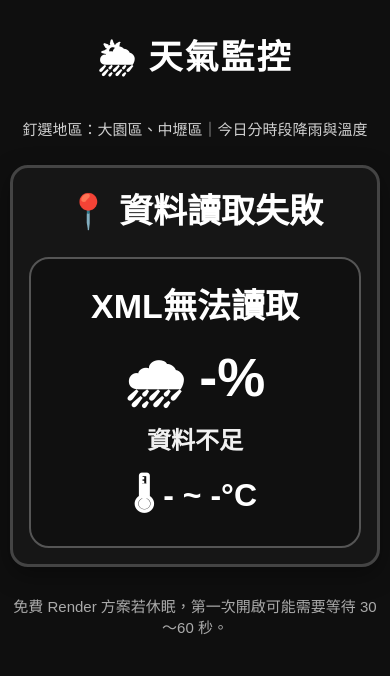
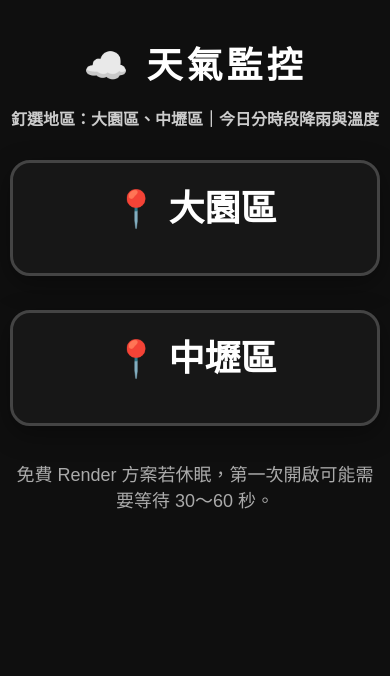
Before and after one commit to gamer0929-cyber/weather-app, a Flask app: page / in a window 390 px wide. Shown: the top 676 px of the page. Run offline with Flask 3, Linux system fonts and the light colour scheme; data that the repository does not hold is empty.

Commit message:
Update index.html

```diff
--- a/templates/index.html
+++ b/templates/index.html
@@ -15,106 +15,120 @@
     body {
         margin: 0;
         background: #0f0f0f;
-        color: #ffffff;
+        color: white;
         font-family: Arial, "Microsoft JhengHei", sans-serif;
     }
 
     .page {
         width: 100%;
-        max-width: 1200px;
+        max-width: 1300px;
         margin: 0 auto;
-        padding: 28px 16px 60px;
+        padding: 26px 14px 50px;
     }
 
     .title {
         text-align: center;
-        font-size: 46px;
+        font-size: 56px;
         font-weight: 900;
-        margin: 10px 0 28px;
-        letter-spacing: 2px;
+        margin: 18px 0 18px;
+        letter-spacing: 4px;
+    }
+
+    .title-icon {
+        color: #9a9a9a;
+        filter: grayscale(100%);
     }
 
     .subtitle {
         text-align: center;
-        color: #cfcfcf;
-        font-size: 18px;
-        margin-bottom: 26px;
+        font-size: 22px;
+        color: #cccccc;
+        margin-bottom: 30px;
+        font-weight: 700;
     }
 
     .location-block {
         border: 3px solid #444;
-        border-radius: 24px;
-        padding: 24px;
-        margin-bottom: 28px;
-        background: #161616;
-        box-shadow: 0 8px 24px rgba(0,0,0,0.35);
+        border-radius: 28px;
+        padding: 26px;
+        margin-bottom: 34px;
+        background: #171717;
+        box-shadow: 0 8px 26px rgba(0,0,0,0.35);
     }
 
     .location-title {
-        font-size: 42px;
+        text-align: center;
+        font-size: 48px;
         font-weight: 900;
-        text-align: center;
-        margin: 0 0 24px;
-        color: #ffffff;
+        margin: 0 0 26px;
+    }
+
+    .pin {
+        color: #ff3b1f;
     }
 
     .period-grid {
         display: grid;
         grid-template-columns: repeat(4, 1fr);
-        gap: 16px;
+        gap: 18px;
     }
 
     .period-card {
+        background: #101010;
         border: 2px solid #555;
-        border-radius: 20px;
-        padding: 22px 14px;
+        border-radius: 24px;
+        padding: 24px 12px;
         text-align: center;
-        background: #101010;
-        min-height: 210px;
+        min-height: 245px;
     }
 
     .period {
-        font-size: 34px;
+        font-size: 30px;
         font-weight: 900;
-        margin-bottom: 20px;
-        color: #ffffff;
+        margin-bottom: 18px;
+        line-height: 1.25;
     }
 
     .rain {
-        font-size: 52px;
+        font-size: 58px;
         font-weight: 900;
-        margin-bottom: 14px;
-        line-height: 1.1;
+        margin-bottom: 12px;
+    }
+
+    .rain-icon {
+        color: #8f8f8f;
+        filter: grayscale(100%);
     }
 
     .scope {
-        font-size: 24px;
-        font-weight: 800;
-        margin-bottom: 16px;
-        color: #f1f1f1;
+        font-size: 28px;
+        font-weight: 900;
+        margin-bottom: 18px;
+        color: #eeeeee;
     }
 
     .temp {
-        font-size: 32px;
+        font-size: 36px;
         font-weight: 900;
-        color: #ffffff;
     }
 
-    .hint {
-        text-align: center;
-        color: #aaa;
-        font-size: 15px;
-        margin-top: 26px;
+    .temp-cold {
+        color: #4da3ff;
     }
 
-    .empty {
-        border: 3px solid #555;
-        border-radius: 24px;
-        padding: 40px 20px;
+    .temp-warm {
+        color: #ff9f1a;
+    }
+
+    .temp-hot {
+        color: #ff3b30;
+    }
+
+    .notice {
         text-align: center;
-        font-size: 32px;
-        font-weight: 900;
-        background: #161616;
+        font-size: 18px;
+        color: #aaa;
+        margin-top: 26px;
     }
 
     @media (max-width: 1000px) {
@@ -123,34 +137,34 @@
         }
 
         .title {
-            font-size: 42px;
+            font-size: 46px;
         }
 
         .location-title {
-            font-size: 38px;
+            font-size: 42px;
         }
     }
 
-    @media (max-width: 560px) {
+    @media (max-width: 600px) {
         .page {
-            padding: 20px 10px 40px;
+            padding: 18px 10px 40px;
         }
 
         .title {
-            font-size: 34px;
+            font-size: 36px;
         }
 
         .subtitle {
-            font-size: 15px;
+            font-size: 16px;
         }
 
         .location-block {
             padding: 16px;
-            border-radius: 18px;
+            border-radius: 20px;
         }
 
         .location-title {
-            font-size: 34px;
+            font-size: 36px;
         }
 
         .period-grid {
@@ -158,24 +172,23 @@
         }
 
         .period-card {
-            min-height: 185px;
-            padding: 20px 12px;
+            min-height: 220px;
         }
 
         .period {
-            font-size: 34px;
+            font-size: 30px;
         }
 
         .rain {
-            font-size: 54px;
+            font-size: 56px;
         }
 
         .scope {
-            font-size: 24px;
+            font-size: 26px;
         }
 
         .temp {
-            font-size: 32px;
+            font-size: 34px;
         }
     }
 </style>
@@ -184,54 +197,126 @@
 <body>
 <div class="page">
 
-    <div class="title">🌦 天氣監控</div>
+    <div class="title"><span class="title-icon">☁️</span> 天氣監控</div>
     <div class="subtitle">釘選地區：大園區、中壢區｜今日分時段降雨與溫度</div>
 
-    {% if weather and weather|length > 0 %}
-
-        {% set locations = [] %}
-
-        {% for w in weather %}
-            {% if w.location not in locations %}
-                {% set _ = locations.append(w.location) %}
-            {% endif %}
-        {% endfor %}
-
-        {% for location in locations %}
     <section class="location-block">
-            <h2 class="location-title">📍 {{ location }}</h2>
+        <h2 class="location-title"><span class="pin">📍</span> 大園區</h2>
 
         <div class="period-grid">
             {% for w in weather %}
-                    {% if w.location == location %}
+                {% if w.location == "大園區" %}
                 <div class="period-card">
+
+                    {% if w.period == "06-11" %}
+                        <div class="period">上午：06 ~ 11</div>
+                    {% elif w.period == "11-14" %}
+                        <div class="period">中午：11 ~ 14</div>
+                    {% elif w.period == "14-17" %}
+                        <div class="period">下午：14 ~ 17</div>
+                    {% elif w.period == "17-24" %}
+                        <div class="period">晚上：17 ~ 24</div>
+                    {% else %}
                         <div class="period">{{ w.period }}</div>
+                    {% endif %}
 
                     <div class="rain">
-                            🌧 {{ w.rain }}%
+                        <span class="rain-icon">☁️</span> {{ w.rain }}%
                     </div>
 
-                        <div class="scope">
-                            {{ w.scope if w.scope else "降雨資訊" }}
+                    <div class="scope">{{ w.scope if w.scope else "降雨資訊" }}</div>
+
+                    <div class="temp">
+                        🌡
+                        {% if w.min_temp != "-" and w.min_temp|int <= 20 %}
+                            <span class="temp-cold">{{ w.min_temp }}</span>
+                        {% elif w.min_temp != "-" and w.min_temp|int >= 30 %}
+                            <span class="temp-hot">{{ w.min_temp }}</span>
+                        {% elif w.min_temp != "-" %}
+                            <span class="temp-warm">{{ w.min_temp }}</span>
+                        {% else %}
+                            <span>{{ w.min_temp }}</span>
+                        {% endif %}
+
+                        ~
+
+                        {% if w.max_temp != "-" and w.max_temp|int <= 20 %}
+                            <span class="temp-cold">{{ w.max_temp }}</span>
+                        {% elif w.max_temp != "-" and w.max_temp|int >= 30 %}
+                            <span class="temp-hot">{{ w.max_temp }}</span>
+                        {% elif w.max_temp != "-" %}
+                            <span class="temp-warm">{{ w.max_temp }}</span>
+                        {% else %}
+                            <span>{{ w.max_temp }}</span>
+                        {% endif %}
+                        °C
                     </div>
 
-                        <div class="temp">
-                            🌡 {{ w.min_temp }} ~ {{ w.max_temp }}°C
-                        </div>
                 </div>
                 {% endif %}
             {% endfor %}
         </div>
     </section>
-        {% endfor %}
 
+    <section class="location-block">
+        <h2 class="location-title"><span class="pin">📍</span> 中壢區</h2>
+
+        <div class="period-grid">
+            {% for w in weather %}
+                {% if w.location == "中壢區" %}
+                <div class="period-card">
+
+                    {% if w.period == "06-11" %}
+                        <div class="period">上午：06 ~ 11</div>
+                    {% elif w.period == "11-14" %}
+                        <div class="period">中午：11 ~ 14</div>
+                    {% elif w.period == "14-17" %}
+                        <div class="period">下午：14 ~ 17</div>
+                    {% elif w.period == "17-24" %}
+                        <div class="period">晚上：17 ~ 24</div>
                     {% else %}
-        <div class="empty">
-            資料讀取中或暫無資料
+                        <div class="period">{{ w.period }}</div>
+                    {% endif %}
+
+                    <div class="rain">
+                        <span class="rain-icon">☁️</span> {{ w.rain }}%
+                    </div>
+
+                    <div class="scope">{{ w.scope if w.scope else "降雨資訊" }}</div>
+
+                    <div class="temp">
+                        🌡
+                        {% if w.min_temp != "-" and w.min_temp|int <= 20 %}
+                            <span class="temp-cold">{{ w.min_temp }}</span>
+                        {% elif w.min_temp != "-" and w.min_temp|int >= 30 %}
+                            <span class="temp-hot">{{ w.min_temp }}</span>
+                        {% elif w.min_temp != "-" %}
+                            <span class="temp-warm">{{ w.min_temp }}</span>
+                        {% else %}
+                            <span>{{ w.min_temp }}</span>
+                        {% endif %}
+
+                        ~
+
+                        {% if w.max_temp != "-" and w.max_temp|int <= 20 %}
+                            <span class="temp-cold">{{ w.max_temp }}</span>
+                        {% elif w.max_temp != "-" and w.max_temp|int >= 30 %}
+                            <span class="temp-hot">{{ w.max_temp }}</span>
+                        {% elif w.max_temp != "-" %}
+                            <span class="temp-warm">{{ w.max_temp }}</span>
+                        {% else %}
+                            <span>{{ w.max_temp }}</span>
+                        {% endif %}
+                        °C
+                    </div>
+
                 </div>
                 {% endif %}
+            {% endfor %}
+        </div>
+    </section>
 
-    <div class="hint">
+    <div class="notice">
         免費 Render 方案若休眠，第一次開啟可能需要等待 30～60 秒。
     </div>
 
```
Lines whose indentation alone changed are shown as unchanged.
